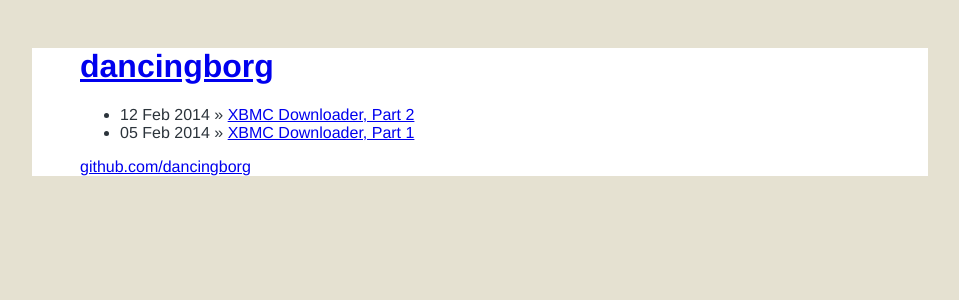
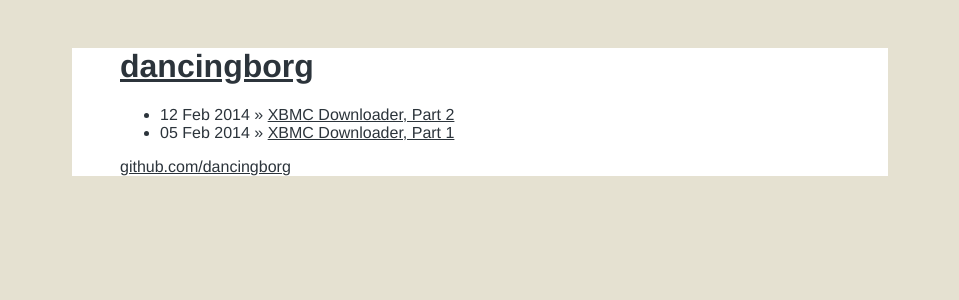
Before and after one commit to andre-abadi/andre-abadi.github.io, a Jekyll site: the page built from index.html, in a window 1280 px wide. Shown: the top 300 px of the page, without its empty margins (160-1119 px from the left). Built offline with Jekyll 4.4.1, drawn with Linux system fonts in a browser that asks for light colours; Markdown is read by kramdown in place of the engine named in the settings.

Commit message:
links and title

```diff
--- a/css/main.css
+++ b/css/main.css
@@ -4,9 +4,17 @@
   font-family: Helvetica, Arial, sans-serif;
 }
 
+h1, h2, h3 {
+  text-decoration: none;
+}
+
+a, a:hover, a:visited  {
+  color: inherit;
+}
+
 .site {
   background-color: #FFFFFF;
-  max-width: 50em;
+  max-width: 45em;
   margin-left: auto;
   margin-right: auto;
   padding-left: 0.5em;
```
